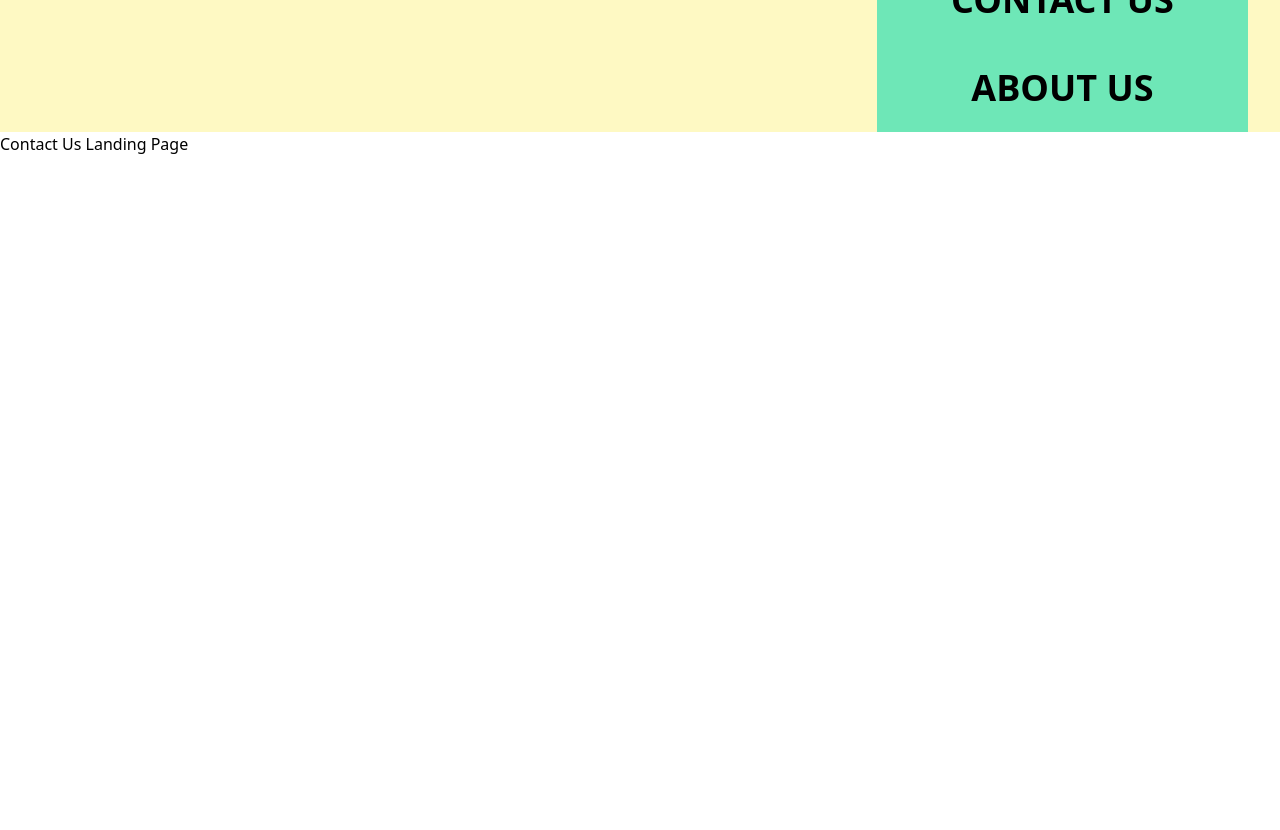
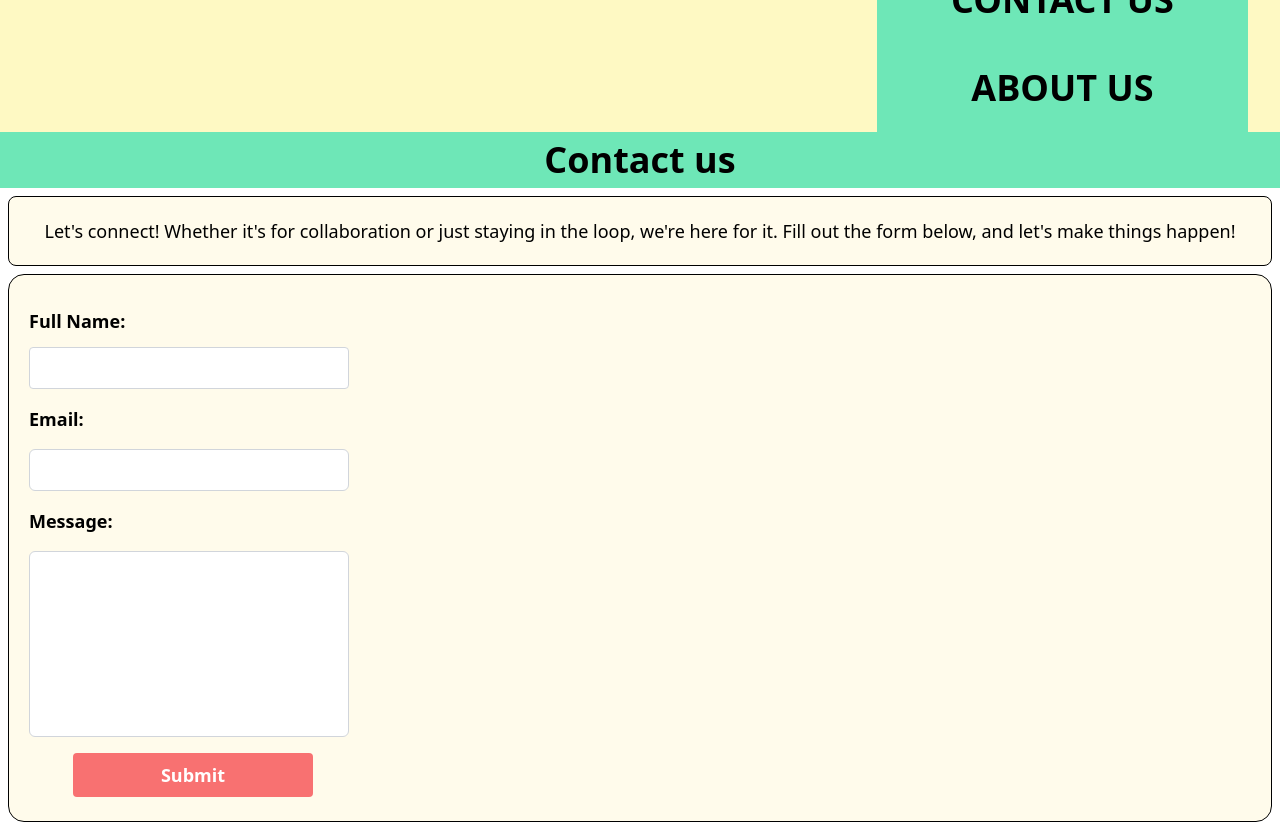
Before and after one commit to SchoolOfCode/Team-Build, a Next.js app in the folder team-5-final-project/: page /contact-us in a window 1280 px wide. Shown: the part 580-1410 px from the top of the page. Before the commit the page ends 800 px from the top, so only its background shows below. Built offline with nearby package versions, Linux system fonts and the light colour scheme.

Commit message:
contact form

```diff
--- a/team-5-final-project/src/app/about/page.jsx
+++ b/team-5-final-project/src/app/about/page.jsx
@@ -1,7 +1,6 @@
 import Navbar from "../components/navbar";
 
 export default function About() {
-
   return (
     <section>
       <Navbar />
@@ -10,7 +9,7 @@ export default function About() {
           About us
         </h2>
       </div>
-      <div className="section flex flex-col justify-center items-center border border-black rounded-lg p-2 m-2 bg-yellow-100">
+      <div className="section flex flex-col justify-center items-center border border-black rounded-lg p-2 m-2 bg-amber-50">
         <h2 className="subTitle text-2xl font-bold p-2">Our Vision</h2>
         <p>Tech that Brings Us Together, for a Better Tomorrow</p>
         <br />
@@ -21,7 +20,7 @@ export default function About() {
           future where technology reflects the stories of all of us.
         </p>
       </div>
-      <div className="section flex flex-col justify-center items-center border border-black rounded-lg p-2 m-2 bg-yellow-100">
+      <div className="section flex flex-col justify-center items-center border border-black rounded-lg p-2 m-2 bg-amber-50">
         <h2 className="subTitle text-2xl font-bold p-2">Our Mission</h2>
         <p>Empowering People, Changing Tech, Doing Good</p>
         <br />
--- /dev/null
+++ b/team-5-final-project/src/app/components/contactForm.jsx
@@ -0,0 +1,160 @@
+"use client";
+import React, { useState } from "react";
+
+export default function ContactForm() {
+  const [registration, setRegistration] = useState({
+    Full_Name: "",
+    User_Email: "",
+    Long_Descr: "",
+  });
+
+  const [regSuccess, setRegSuccess] = useState(false);
+  const [regSuccessMessage, setRegSuccessMessage] = useState("");
+  const [isValid, setIsValid] = useState(true);
+  const [submissionMessage, setSubmissionMessage] = useState("");
+
+  const handleInput = (e) => {
+    const fieldName = e.target.name;
+    const fieldValue = e.target.value;
+
+    setRegistration((prevState) => ({
+      ...prevState,
+      [fieldName]: fieldValue,
+    }));
+  };
+
+  const validateForm = () => {
+    const isValidForm =
+      registration.Full_Name &&
+      registration.User_Email &&
+      registration.Long_Descr;
+    return isValidForm;
+  };
+
+  const submitReg = (e) => {
+    e.preventDefault();
+
+    if (!validateForm()) {
+      alert("Please fill in all required fields");
+      return;
+    }
+
+    const regUrl = e.target.action;
+
+    fetch(regUrl, {
+      method: "POST",
+      body: JSON.stringify(registration),
+      headers: {
+        "Content-Type": "application/json",
+        accept: "application/json",
+      },
+    })
+      .then((response) => {
+        if (!response.ok) {
+          throw new Error(`HTTP error! Status: ${response.status}`);
+        }
+        return response.json();
+      })
+      .then((data) => {
+        setRegSuccess(true);
+        setRegSuccessMessage(data.submission_text);
+        setRegistration({
+          Full_Name: "",
+          User_Email: "",
+          Long_Descr: "",
+        });
+        setSubmissionMessage("Thank you for your submission!");
+
+        alert("Thank you for your submission!");
+
+        window.history.back();
+      })
+      .catch((error) => {
+        console.error("Error during fetch:", error);
+
+        let errorMessage = "An error occurred. Please try again later.";
+
+        if (error.message.includes("NetworkError")) {
+          errorMessage =
+            "Network error. Please check your internet connection.";
+        } else if (error.message.includes("HTTP error! Status:")) {
+          errorMessage = "Server error. Please try again later.";
+        }
+        alert(errorMessage);
+
+        setError(errorMessage);
+      });
+  };
+
+  return (
+    <div className=" flex py-6 justify-left pl-5 border border-black rounded-2xl p-2 m-2 bg-amber-50">
+      <div className="">
+        {regSuccess ? (
+          <div>
+            {regSuccessMessage}
+            <div className="text-green-500">{submissionMessage}</div>
+          </div>
+        ) : (
+          <form
+            className=""
+            method="POST"
+            action="https://team-5-final-project-pi.vercel.app/developer/register"
+            onSubmit={submitReg}
+          >
+            <div className="">
+              <label className="block text-lg py-2 font-semibold mb-1 text-black">
+                Full Name:
+              </label>
+              <input
+                type="text"
+                name="Full_Name"
+                onChange={handleInput}
+                value={registration.Full_Name}
+                className="w-80 px-4 py-2 border border-gray-300 rounded"
+                required
+              />
+            </div>
+            <div>
+              <label className="block text-lg py-4 font-semibold text-black">
+                Email:
+              </label>
+              <input
+                type="text"
+                name="User_Email"
+                onChange={handleInput}
+                value={registration.User_Email}
+                className="w-full px-4 py-2 border border-gray-300 rounded-md"
+                required
+              />
+            </div>
+            <div className="">
+              <label className="block text-lg py-4 font-semibold text-black">
+                Message:
+              </label>
+              <input
+                type="VARCHAR"
+                name="Long_Descr"
+                onChange={handleInput}
+                value={registration.Long_Descr}
+                className="w-full px-4 py-20 border border-gray-300 rounded-md"
+                required
+              ></input>
+            </div>
+            <button
+              type="submit"
+              className="mt-4 ml-11 w-60 bg-red-400 text-white font-bold text-lg py-2 rounded"
+            >
+              Submit
+            </button>
+
+            {!isValid && (
+              <div className="text-red-500">
+                Please fill in all required fields.
+              </div>
+            )}
+          </form>
+        )}
+      </div>
+    </div>
+  );
+}
--- a/team-5-final-project/src/app/components/navbar/navbar.css
+++ /dev/null
@@ -1,6 +0,0 @@
-.navbar-container {
-  display: flex;
-  justify-content: space-between;
-  align-items: center;
-  background-color: aquamarine;
-}
--- a/team-5-final-project/src/app/contact-us/page.jsx
+++ b/team-5-final-project/src/app/contact-us/page.jsx
@@ -1,10 +1,21 @@
 import Navbar from "../components/navbar";
+import ContactForm from "../components/contactForm";
 
 export default function ContactUs() {
   return (
     <div>
       <Navbar />
-      <h1>Contact Us Landing Page</h1>
+      <h2 className="subTitle text-center text-4xl font-bold p-2 bg-emerald-300">
+        Contact us
+      </h2>
+      <div className="section py-5 flex flex-col justify-center items-center border border-black rounded-lg p-2 m-2 bg-amber-50">
+        <p className="text-lg mx-4">
+          Let's connect! Whether it's for collaboration or just staying in the
+          loop, we're here for it. Fill out the form below, and let's make
+          things happen!
+        </p>
+      </div>
+      <ContactForm />
     </div>
   );
 }
```
